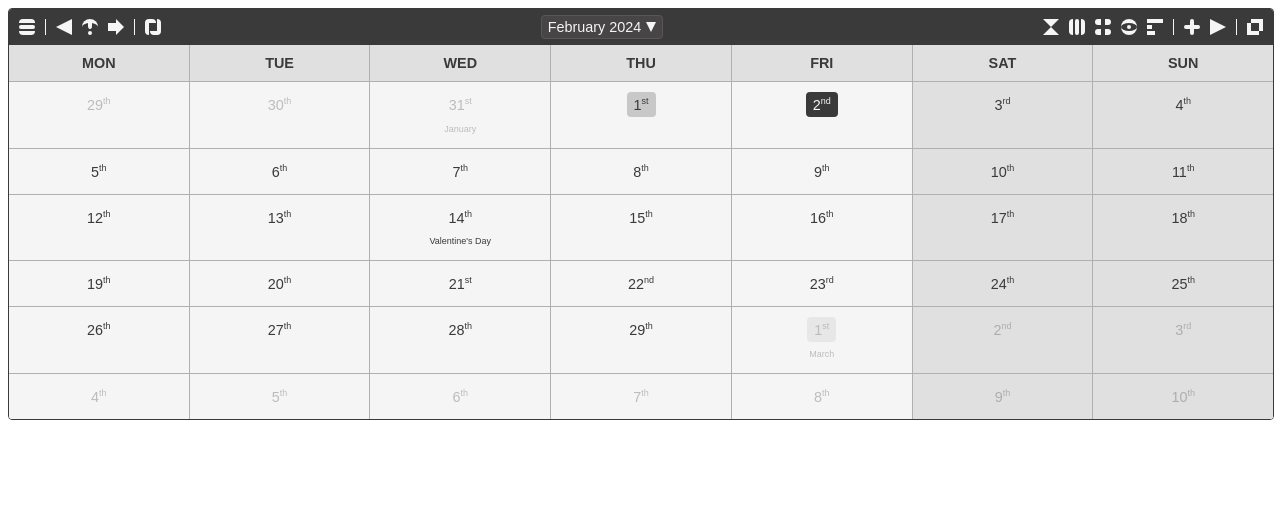
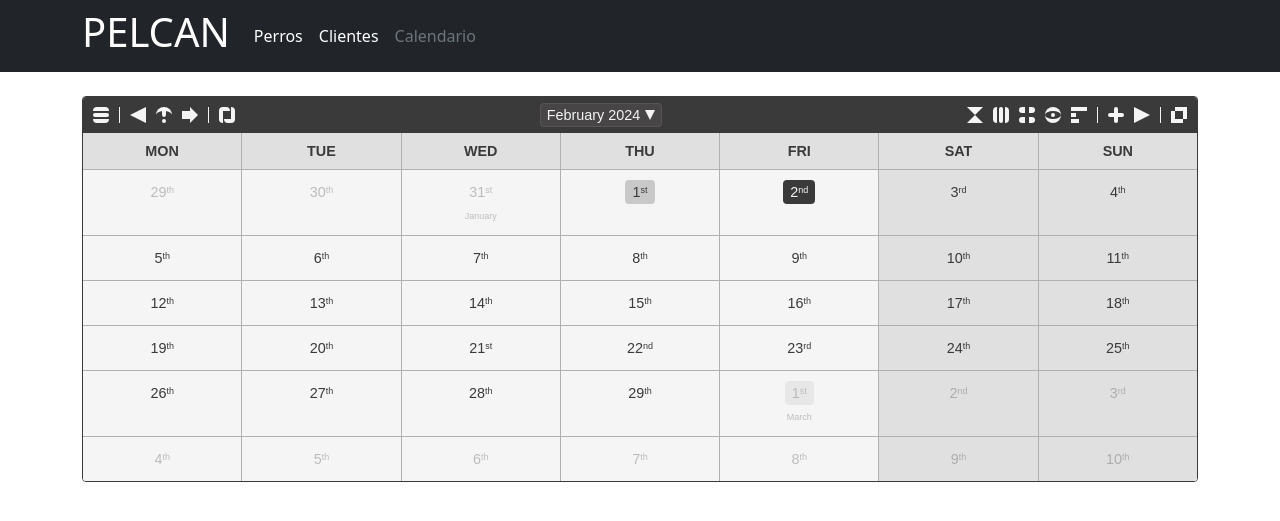
Before and after one commit to TH0RlN/PELCAN, a Django app: page /calendario/ in a window 1280 px wide. Shown: the top 521 px of the page. Run offline with Django 4.2, Linux system fonts and the light colour scheme; some libraries are stand-ins or nearby versions.

Commit message:
clean calendar now is loaded

```diff
--- /dev/null
+++ b/pelcan/viewer/static/viewer/js/custom/calendar.js
@@ -0,0 +1,18 @@
+function clearCalendar(calendar) {
+    calendar.clearEvents();
+    holidays = calendar.getHolidays();
+    for (holiday of holidays) {
+        calendar.removeHolidays([holiday.title], true, true);
+    }
+}
+
+function main() {
+    var calendarInstance = new calendarJs("calendar", {
+        manualEditingEnabled: true
+        // All your options can be set here
+    });
+
+    clearCalendar(calendarInstance);
+}
+
+main();
--- a/pelcan/viewer/templates/viewer/calendario.html
+++ b/pelcan/viewer/templates/viewer/calendario.html
@@ -1,32 +1,37 @@
 <!DOCTYPE html>
 <html lang="en">
 <!--https://calendar-js.com/-->
+
 <head>
     {% load static %}
     <meta charset="UTF-8">
     <meta name="viewport" content="width=device-width, initial-scale=1.0">
     <link rel="stylesheet" href="{% static 'viewer/js/dist/calendar.js.css' %}">
     <script src="{% static 'viewer/js/dist/calendar.js' %}"></script>
-
+    <link href="https://cdn.jsdelivr.net/npm/bootstrap@5.3.2/dist/css/bootstrap.min.css" rel="stylesheet" integrity="sha384-T3c6CoIi6uLrA9TneNEoa7RxnatzjcDSCmG1MXxSR1GAsXEV/Dwwykc2MPK8M2HN" crossorigin="anonymous">
     <title>Document</title>
 </head>
 
 <body>
-    <div id="calendar"></div>
+    <header class="p-2 text-bg-dark">
+        <div class="container">
+            <div class="d-flex flex-wrap align-items-center justify-content-center justify-content-lg-start">
+                <h1><a class="h1 text-decoration-none" href="/">PELCAN</a></h1>
+                <ul class="nav ms-3 col-12 col-lg-auto me-lg-auto mb-2 justify-content-center mb-md-0">
+                    <li><a class="nav-link px-2 text-white" href="/perro">Perros</a></li>
+                    <li><a class="nav-link px-2 text-white" href="/cliente">Clientes</a></li>
+                    <li><a class="nav-link px-2 text-secondary" href="/calendario">Calendario</a></li>
+                </ul>
+            </div>
+        </div>
+    </header>
+    <div class="container my-4">
+        <div id="calendar"></div>
+    </div>
 </body>
 <footer>
-    <script>
-        var calendarInstance1 = new calendarJs( "calendar", {
-          manualEditingEnabled: true
-          // All your options can be set here
-        } );
+    <script src="{% static 'viewer/js/custom/calendar.js' %}">
+    </script>
+</footer>
 
-        // OR
-        var calendarElement = document.getElementById( "calendar" );
-        var calendarInstance2 = new calendarJs( calendarElement, {
-          manualEditingEnabled: true
-          // All your options can be set here
-        } );
-      </script>
-</footer>
 </html>
```
